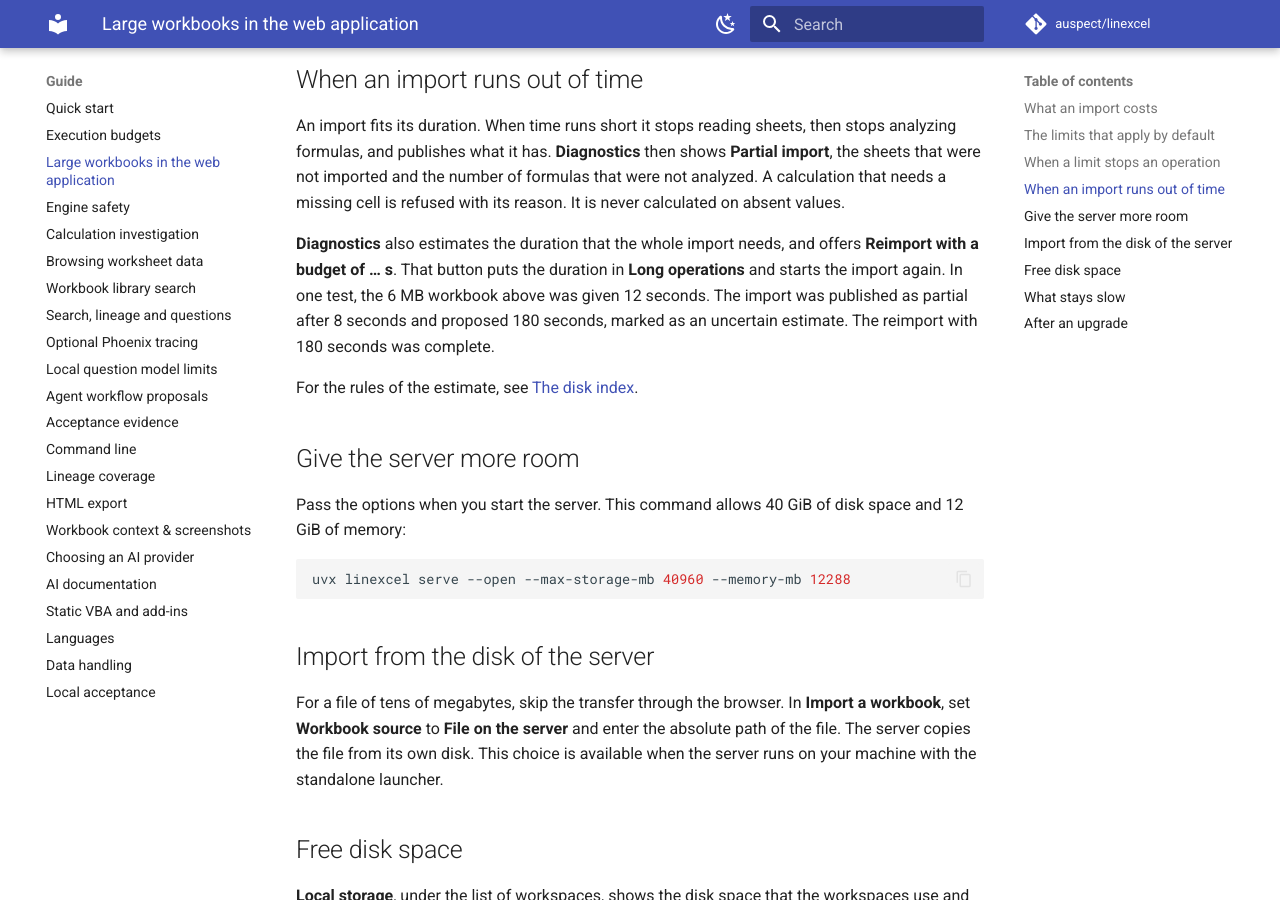
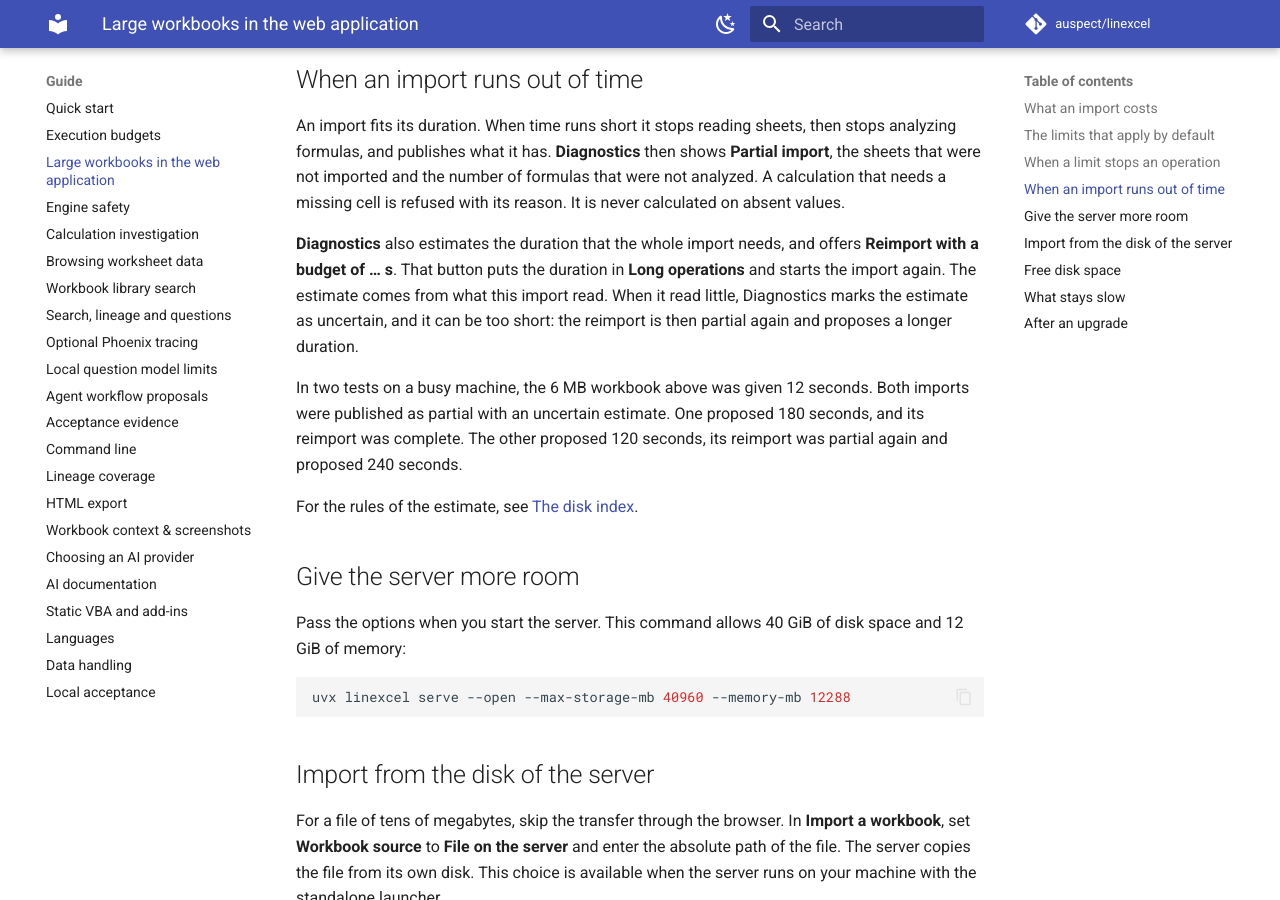
Before and after one commit to auspect/linexcel, an MkDocs documentation site: the page built from docs/guide/large-workbooks.md, in a window 1280 px wide and 900 px high, scrolled down 3037 px. Built offline with MkDocs 1.6.1 and Material for MkDocs 9.7.7, drawn with Linux system fonts in a browser that asks for light colours; comment, search, counter and statistics services are not loaded.

Commit message:
Correct two guide statements the independent review found
The large-workbook guide said that the reimport at the proposed duration was complete. A second run on a busy machine got 120 seconds proposed, a partial reimport and a new proposal of 240 seconds: the guide now says that an uncertain estimate can be too short, with both runs. The CLI guide still named the default storage quota of 2048 MiB, which 1.20.0 replaced by one derived from the disk. Also records the Windows cleanup fix in the changelog.

Co-Authored-By: Claude Fable 5.2 <noreply@anthropic.com>

```diff
--- a/docs/guide/large-workbooks.md
+++ b/docs/guide/large-workbooks.md
@@ -93,10 +93,15 @@ refused with its reason. It is never calculated on absent values.
 
 **Diagnostics** also estimates the duration that the whole import needs, and
 offers **Reimport with a budget of … s**. That button puts the duration in
-**Long operations** and starts the import again. In one test, the 6 MB
-workbook above was given 12 seconds. The import was published as partial
-after 8 seconds and proposed 180 seconds, marked as an uncertain estimate.
-The reimport with 180 seconds was complete.
+**Long operations** and starts the import again. The estimate comes from what
+this import read. When it read little, Diagnostics marks the estimate as
+uncertain, and it can be too short: the reimport is then partial again and
+proposes a longer duration.
+
+In two tests on a busy machine, the 6 MB workbook above was given 12 seconds.
+Both imports were published as partial with an uncertain estimate. One
+proposed 180 seconds, and its reimport was complete. The other proposed
+120 seconds, its reimport was partial again and proposed 240 seconds.
 
 For the rules of the estimate, see [The disk index](cli.md#the-disk-index).
 
```
Also changed, not shown: CHANGELOG.md (+5 -0 lines), docs/guide/cli.md (+5 -4 lines).
